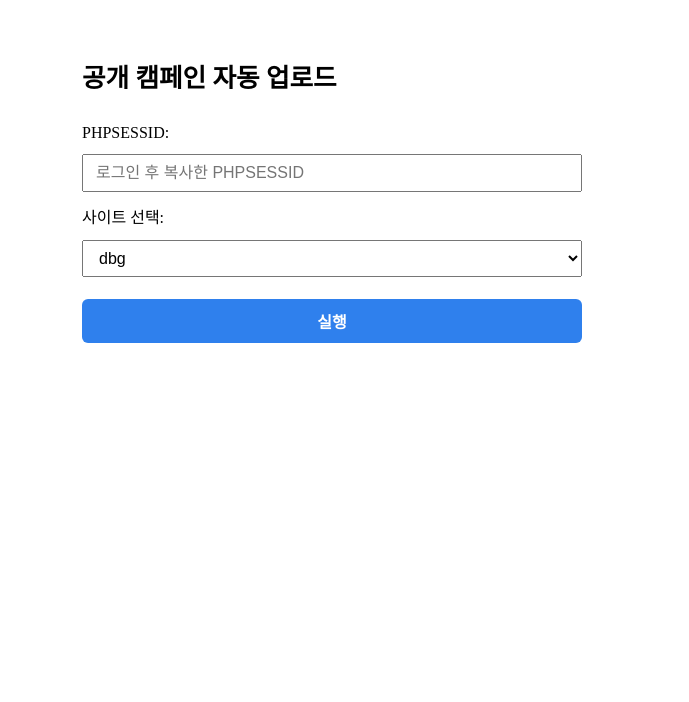
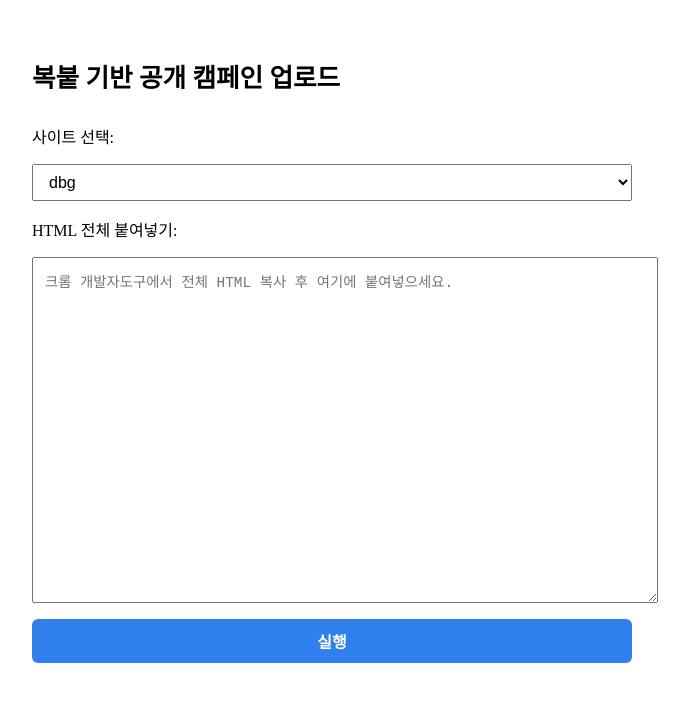
Before and after one commit to jh9098/dbgcrawl, a React (Vite) app in the folder frontend/: page /internal in a window 1280 px wide. Shown: the top 702 px of the page, without its empty margins (308-997 px from the left). Built offline with nearby package versions, Linux system fonts and the light colour scheme.

Commit message:
Update Internal.jsx
Signed-off-by: jh9098 <90673222+jh9098@users.noreply.github.com>

```diff
--- a/frontend/src/Internal.jsx
+++ b/frontend/src/Internal.jsx
@@ -2,21 +2,47 @@ import { useState } from "react";
 import axios from "axios";
 
 export default function InternalUploader() {
-  const [sessionCookie, setSessionCookie] = useState("");
+  const [htmlText, setHtmlText] = useState("");
   const [site, setSite] = useState("dbg");
   const [status, setStatus] = useState("");
 
   const handleUpload = async () => {
-    if (!sessionCookie || !site) {
-      setStatus("❗ 쿠키값과 사이트를 입력해주세요.");
+    if (!htmlText || !site) {
+      setStatus("❗ HTML 내용과 사이트를 입력해주세요.");
       return;
     }
 
     try {
       setStatus("⏳ 업로드 중...");
-      const res = await axios.post("https://dbgcrawl.onrender.com/api/upload", {
-        session_cookie: sessionCookie,
-        site: site,
+      const res = await axios.post("https://dbgcrawl.onrender.com/api/upload-html", htmlText, {
+        headers: {
+          "Content-Type": "multipart/form-data",
+        },
+        params: {
+          site,
+        },
+      });
+
+      setStatus(`✅ ${res.data.count}건 업로드 완료`);
+    } catch (err) {
+      console.error(err);
+      setStatus("❌ 업로드 실패: " + (err.response?.data?.error || err.message));
+    }
+  };
+
+  const handleFormSubmit = async (e) => {
+    e.preventDefault();
+
+    // 텍스트를 Blob으로 감싸서 File처럼 전송
+    const formData = new FormData();
+    const blob = new Blob([htmlText], { type: "text/html" });
+    formData.append("file", blob, "campaign.html");
+    formData.append("site", site);
+
+    try {
+      setStatus("⏳ 업로드 중...");
+      const res = await axios.post("https://dbgcrawl.onrender.com/api/upload-html", formData, {
+        headers: { "Content-Type": "multipart/form-data" },
       });
       setStatus(`✅ ${res.data.count}건 업로드 완료`);
     } catch (err) {
@@ -26,21 +52,12 @@ export default function InternalUploader() {
   };
 
   return (
-    <main style={{ maxWidth: 500, margin: "0 auto", padding: 40 }}>
+    <main style={{ maxWidth: 600, margin: "0 auto", padding: 40 }}>
       <h1 style={{ fontSize: "1.6rem", marginBottom: 30 }}>
-        공개 캠페인 자동 업로드
+        복붙 기반 공개 캠페인 업로드
       </h1>
 
-      <div style={{ display: "flex", flexDirection: "column", gap: 12 }}>
-        <label>PHPSESSID:</label>
-        <input
-          type="text"
-          value={sessionCookie}
-          onChange={(e) => setSessionCookie(e.target.value)}
-          style={{ padding: "8px 12px", fontSize: "1rem" }}
-          placeholder="로그인 후 복사한 PHPSESSID"
-        />
-
+      <form onSubmit={handleFormSubmit} style={{ display: "flex", flexDirection: "column", gap: 16 }}>
         <label>사이트 선택:</label>
         <select
           value={site}
@@ -51,9 +68,18 @@ export default function InternalUploader() {
           <option value="gtog">gtog</option>
         </select>
 
+        <label>HTML 전체 붙여넣기:</label>
+        <textarea
+          value={htmlText}
+          onChange={(e) => setHtmlText(e.target.value)}
+          placeholder="크롬 개발자도구에서 전체 HTML 복사 후 여기에 붙여넣으세요."
+          rows={20}
+          style={{ width: "100%", fontSize: "0.9rem", fontFamily: "monospace", padding: 12 }}
+        />
+
         <button
+          type="submit"
           style={{
-            marginTop: 10,
             padding: "10px 16px",
             fontSize: "1rem",
             fontWeight: "bold",
@@ -63,11 +89,10 @@ export default function InternalUploader() {
             borderRadius: 6,
             cursor: "pointer",
           }}
-          onClick={handleUpload}
         >
           실행
         </button>
-      </div>
+      </form>
 
       <p style={{ marginTop: 20, fontSize: "1rem", color: "#333" }}>{status}</p>
     </main>
```
